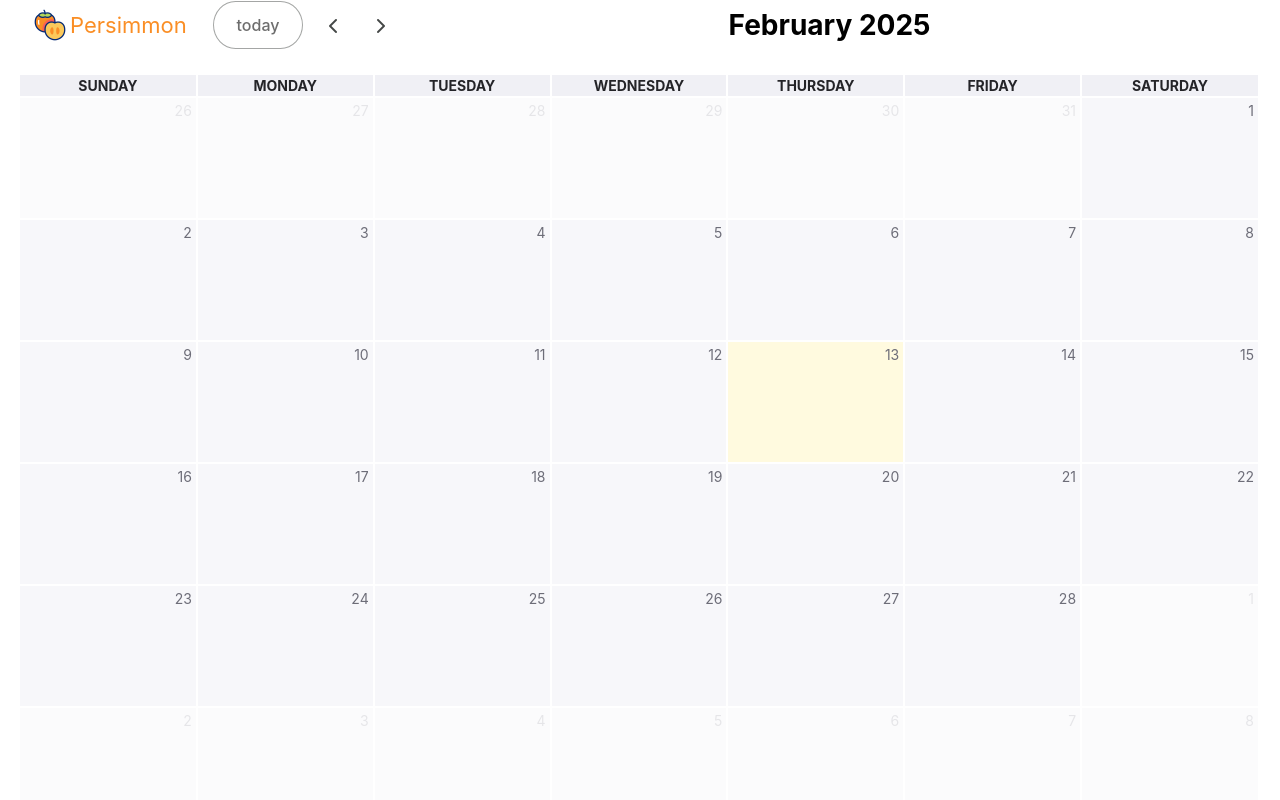
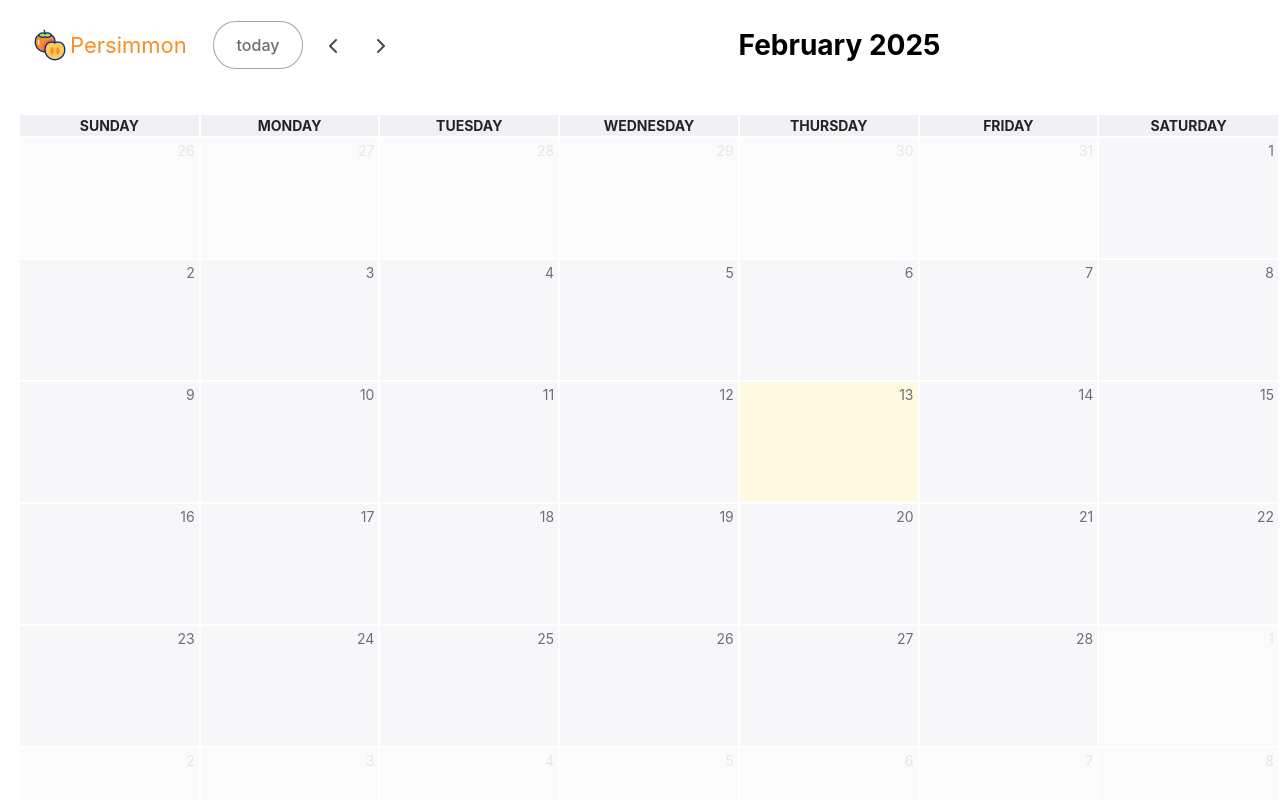
Before and after one commit to sunnybunnyy/training-dashboard, a React (Create React App) app in the folder frontend/: page / in a window 1280 px wide. Built offline with nearby package versions, Linux system fonts and the light colour scheme; no server answers.

Commit message:
Add padding to top of page

```diff
--- a/frontend/src/App.css
+++ b/frontend/src/App.css
@@ -94,7 +94,8 @@
 h1,
 .fc-header-toolbar,
 .fc .fc-scrollgrid {
-  padding: 0 20px;
+  padding-left: 20px;
+  padding-top: 20px;
 }
 
 .fc .fc-logo-button,
```
